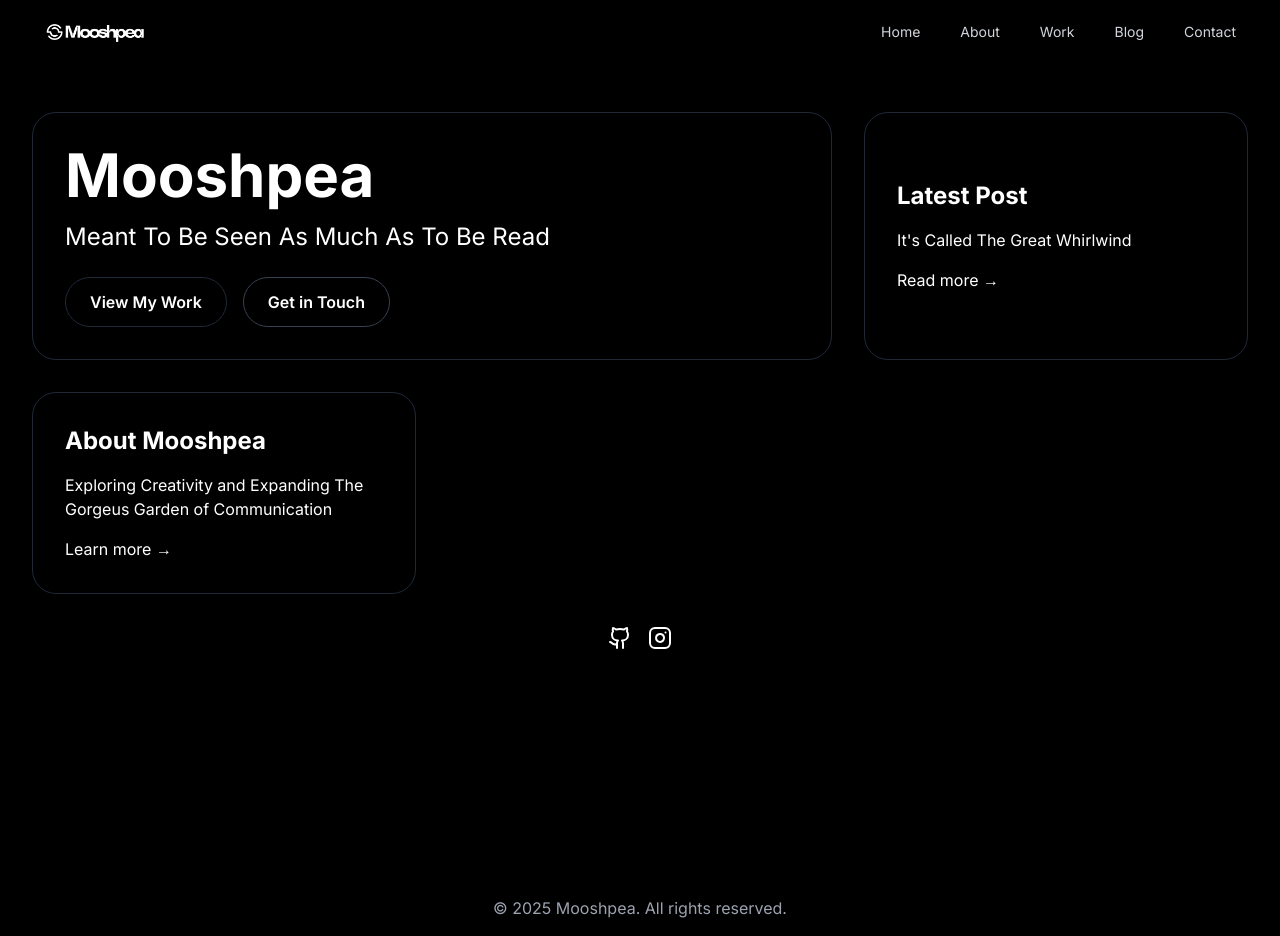
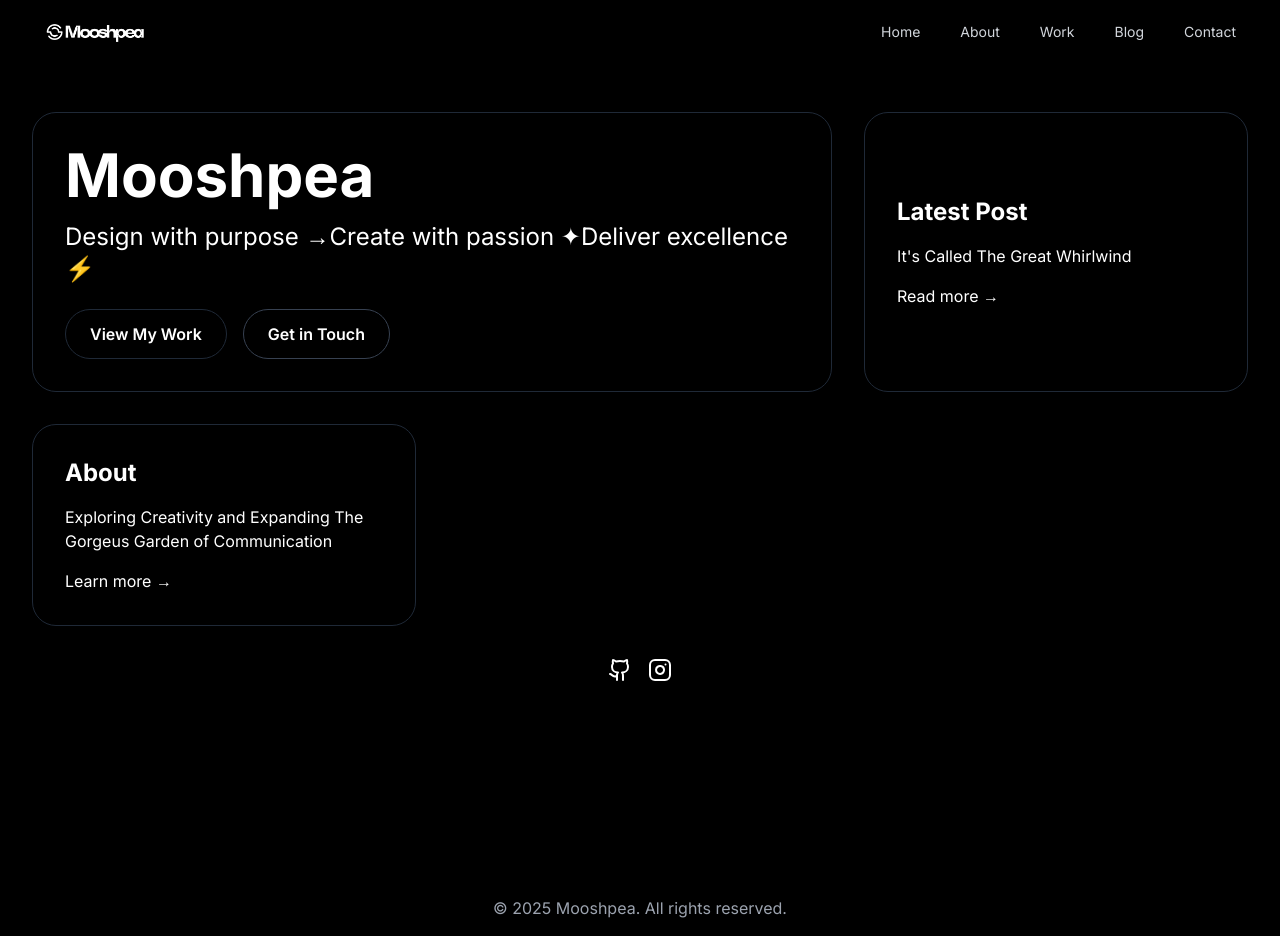
Before and after one commit to rexthebreathtaker/damn-dirty-apes, a Next.js app: page / in a window 1280 px wide. Built offline with nearby package versions, Linux system fonts and the light colour scheme.

Commit message:
Update page.tsx

```diff
--- a/app/page.tsx
+++ b/app/page.tsx
@@ -15,7 +15,11 @@ export default function Home() {
           transition={{ duration: 0.5 }}
         >
           <h1 className="text-4xl md:text-6xl font-bold mb-4">Mooshpea</h1>
-          <p className="text-xl md:text-2xl mb-6">Meant To Be Seen As Much As To Be Read</p>
+          <p className="text-xl md:text-2xl mb-6">
+            <span>Design with purpose →</span>
+            <span>Create with passion ✦</span>
+            <span>Deliver excellence ⚡</span>
+          </p>
           <div className="flex flex-wrap gap-4">
             <Link href="/work" className="border border-gray-800 px-6 py-3 rounded-full font-semibold hover:bg-white hover:text-black transition-colors duration-300">
               View My Work
@@ -41,7 +45,7 @@ export default function Home() {
           animate={{ opacity: 1, y: 0 }}
           transition={{ duration: 0.5, delay: 0.4 }}
         >
-          <h2 className="text-2xl font-bold mb-4">About Mooshpea</h2>
+          <h2 className="text-2xl font-bold mb-4">About</h2>
           <p className="mb-4">Exploring Creativity and Expanding The Gorgeus Garden of Communication</p>
           <Link href="/about" className="text-white hover:text-gray-300 transition-colors duration-300">Learn more →</Link>
         </motion.div>
```
